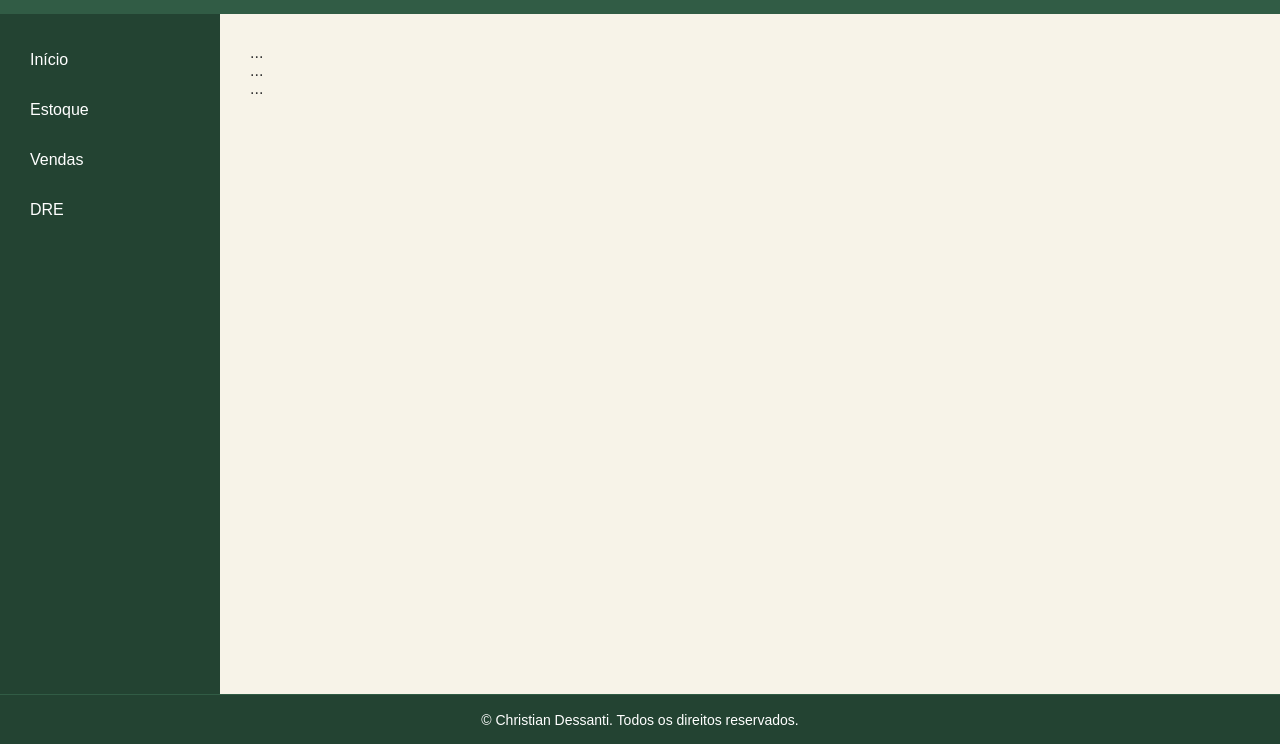
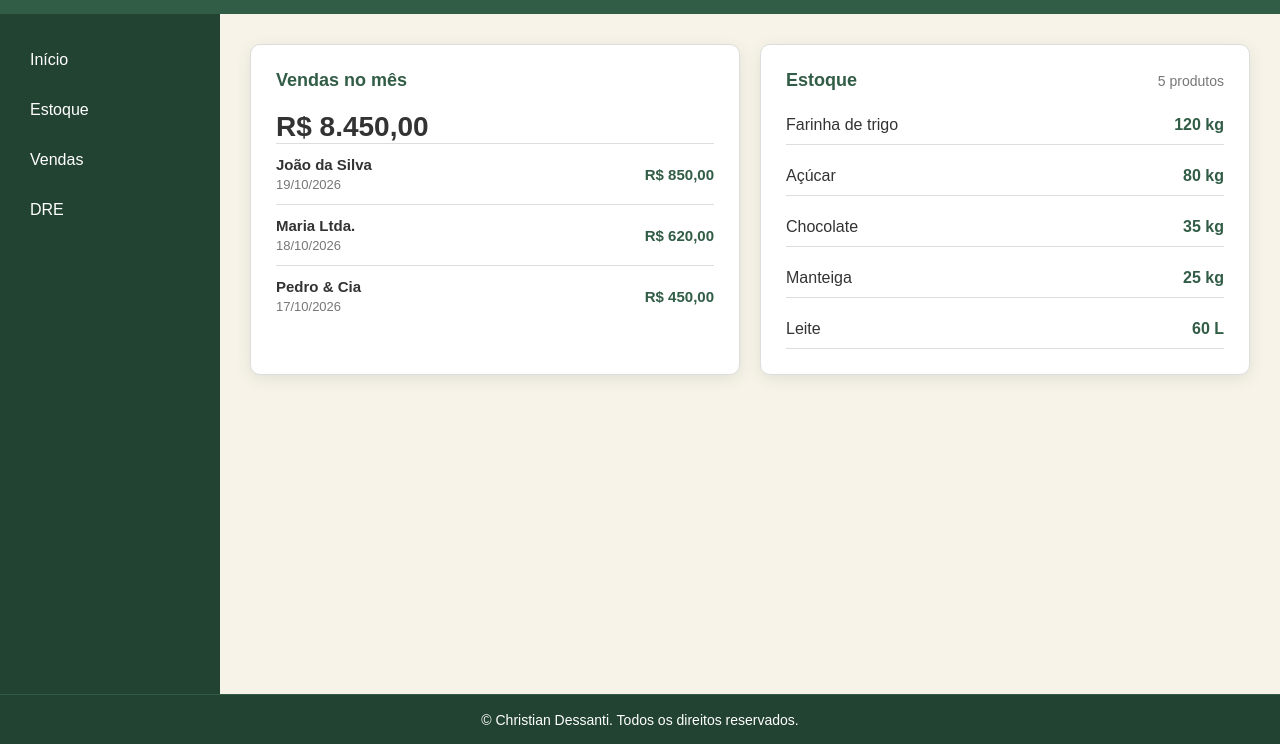
Before and after one commit to christiandessanti/GestaoIsadora, a plain HTML site: page main.html in a window 1280 px wide. Shown: the part 56-800 px from the top of the page. Drawn offline with Linux system fonts and the light colour scheme.

Commit message:
Add estoque

```diff
--- a/main.css
+++ b/main.css
@@ -17,9 +17,7 @@ body {
     font-family: Arial, sans-serif;
     background-color: var(--creme);
     color: var(--texto);
-
     min-height: 100vh;
-
     display: grid;
     grid-template-columns: 220px 1fr;
     grid-template-rows: 70px 1fr 50px;
@@ -27,12 +25,9 @@ body {
 
 header {
     grid-column: 1 / -1;
-
     display: flex;
     align-items: center;
-
     padding: 0 25px;
-
     background-color: var(--verde-principal);
     color: var(--branco);
 }
@@ -42,6 +37,7 @@ header h1 {
     font-family: 'Poppins', sans-serif;
     font-size: 24px;
     font-weight: 600;
+    color: var(--branco);
 }
 
 aside {
@@ -51,6 +47,131 @@ aside {
     padding: 25px 15px;
 
     background-color: var(--verde-escuro);
+}
+
+.total-vendas {
+    margin: 0 0 25px;
+
+    font-size: 28px;
+    font-weight: 600;
+
+    color: var(--verde-principal);
+}
+
+.ultimas-vendas {
+    display: flex;
+    flex-direction: column;
+}
+
+.venda-item {
+    display: flex;
+    justify-content: space-between;
+    align-items: center;
+
+    padding: 12px 0;
+
+    border-top: 1px solid var(--borda);
+}
+
+.venda-item > div {
+    display: flex;
+    flex-direction: column;
+    gap: 4px;
+}
+
+.cliente {
+    font-size: 15px;
+    font-weight: 600;
+    color: var(--texto);
+}
+
+.data-venda {
+    font-size: 13px;
+    color: #777777;
+}
+
+.valor-venda {
+    font-size: 15px;
+    font-weight: 600;
+    color: var(--verde-principal);
+}
+
+.resumo {
+    display: grid;
+    grid-template-columns: 1fr 1fr;
+    gap: 20px;
+}
+
+.card-resumo {
+    padding: 25px;
+
+    background-color: var(--branco);
+
+    border: 1px solid var(--borda);
+    border-radius: 10px;
+
+    box-shadow: 0px 4px 15px rgba(35, 67, 50, 0.10);
+}
+
+.card-resumo h2 {
+    margin: 0 0 20px;
+
+    font-size: 18px;
+    font-weight: 600;
+
+    color: var(--verde-principal);
+}
+
+.card-resumo > p {
+    margin: 0;
+
+    font-size: 28px;
+    font-weight: 600;
+
+    color: var(--texto);
+}
+
+.estoque-lista {
+    display: flex;
+    flex-direction: column;
+    gap: 12px;
+}
+
+.estoque-item {
+    display: flex;
+    justify-content: space-between;
+    align-items: center;
+
+    padding: 10px 0;
+
+    border-bottom: 1px solid var(--borda);
+}
+
+.estoque-item span:last-child {
+    font-weight: 600;
+    color: var(--verde-principal);
+}
+
+.estoque-titulo {
+    display: flex;
+    justify-content: space-between;
+    align-items: center;
+
+    margin-bottom: 15px;
+}
+
+.estoque-titulo h2 {
+    margin: 0;
+
+    font-size: 18px;
+    font-weight: 600;
+
+    color: var(--verde-principal);
+}
+
+.estoque-titulo span {
+    font-size: 14px;
+    color: #777777;
 }
 
 nav {
@@ -95,6 +216,93 @@ footer {
     color: var(--branco);
 }
 
+.estoque-header {
+    margin-bottom: 25px;
+}
+
+.estoque-header h2 {
+    margin: 0 0 5px;
+
+    font-size: 24px;
+    font-weight: 600;
+
+    color: var(--verde-principal);
+}
+
+.estoque-header p {
+    margin: 0;
+
+    font-size: 15px;
+    color: #777777;
+}
+
+.estoque-tabela {
+    background-color: var(--branco);
+
+    border: 1px solid var(--borda);
+    border-radius: 10px;
+
+    box-shadow: 0px 4px 15px rgba(35, 67, 50, 0.08);
+
+    overflow: hidden;
+}
+
+.estoque-cabecalho {
+    display: grid;
+    grid-template-columns: 2fr 1fr 1.5fr;
+
+    padding: 15px 20px;
+
+    background-color: var(--verde-escuro);
+    color: var(--branco);
+
+    font-size: 14px;
+    font-weight: 600;
+}
+
+.produto {
+    display: grid;
+    grid-template-columns: 2fr 1fr 1.5fr;
+    align-items: center;
+
+    padding: 15px 20px;
+
+    border-bottom: 1px solid var(--borda);
+}
+
+.produto button {
+    padding: 0;
+
+    border: none;
+    background: none;
+
+    font-family: Arial, sans-serif;
+    font-size: 15px;
+    text-align: left;
+
+    color: var(--verde-principal);
+
+    cursor: pointer;
+}
+
+.produto button:hover {
+    color: var(--verde-escuro);
+    text-decoration: underline;
+}
+
+.produto span {
+    font-size: 15px;
+    color: var(--texto);
+}
+
+.produto span:nth-child(2) {
+    font-weight: 600;
+}
+
+.produto span:nth-child(3) {
+    color: #777777;
+}
+
 @media (max-width: 768px) {
 
     body {
@@ -110,6 +318,10 @@ footer {
         display: none;
     }
 
+    .resumo {
+        grid-template-columns: 1fr;
+    }
+
     main {
         grid-column: 1;
         padding: 20px;
--- a/main.html
+++ b/main.html
@@ -25,19 +25,86 @@
         </nav>
     </aside>
 
-    <main>
+<main>
 
-    <section class="resumo">
-        ...
-    </section>
+<section class="resumo">
 
-    <section class="estoque">
-        ...
-    </section>
+    <div class="card-resumo">
 
-    <section class="vendas">
-        ...
-    </section>
+    <h2>Vendas no mês</h2>
+
+    <p class="total-vendas">R$ 8.450,00</p>
+
+    <div class="ultimas-vendas">
+
+        <div class="venda-item">
+            <div>
+                <span class="cliente">João da Silva</span>
+                <span class="data-venda">19/10/2026</span>
+            </div>
+
+            <span class="valor-venda">R$ 850,00</span>
+        </div>
+
+        <div class="venda-item">
+            <div>
+                <span class="cliente">Maria Ltda.</span>
+                <span class="data-venda">18/10/2026</span>
+            </div>
+
+            <span class="valor-venda">R$ 620,00</span>
+        </div>
+
+        <div class="venda-item">
+            <div>
+                <span class="cliente">Pedro & Cia</span>
+                <span class="data-venda">17/10/2026</span>
+            </div>
+
+            <span class="valor-venda">R$ 450,00</span>
+        </div>
+
+    </div>
+
+</div>
+
+        <div class="card-resumo">
+        <div class="estoque-titulo">
+
+        <h2>Estoque</h2>
+        <span>5 produtos</span>
+
+    </div>
+
+        <div class="estoque-lista">
+            <div class="estoque-item">
+                <span>Farinha de trigo</span>
+                <span>120 kg</span>
+            </div>
+
+            <div class="estoque-item">
+                <span>Açúcar</span>
+                <span>80 kg</span>
+            </div>
+
+            <div class="estoque-item">
+                <span>Chocolate</span>
+                <span>35 kg</span>
+            </div>
+
+            <div class="estoque-item">
+                <span>Manteiga</span>
+                <span>25 kg</span>
+            </div>
+
+            <div class="estoque-item">
+                <span>Leite</span>
+                <span>60 L</span>
+            </div>
+        </div>
+    </div>
+
+</section>
 
 </main>
 
```
Also changed, not shown: estoque.html (added, +81 -0 lines).
